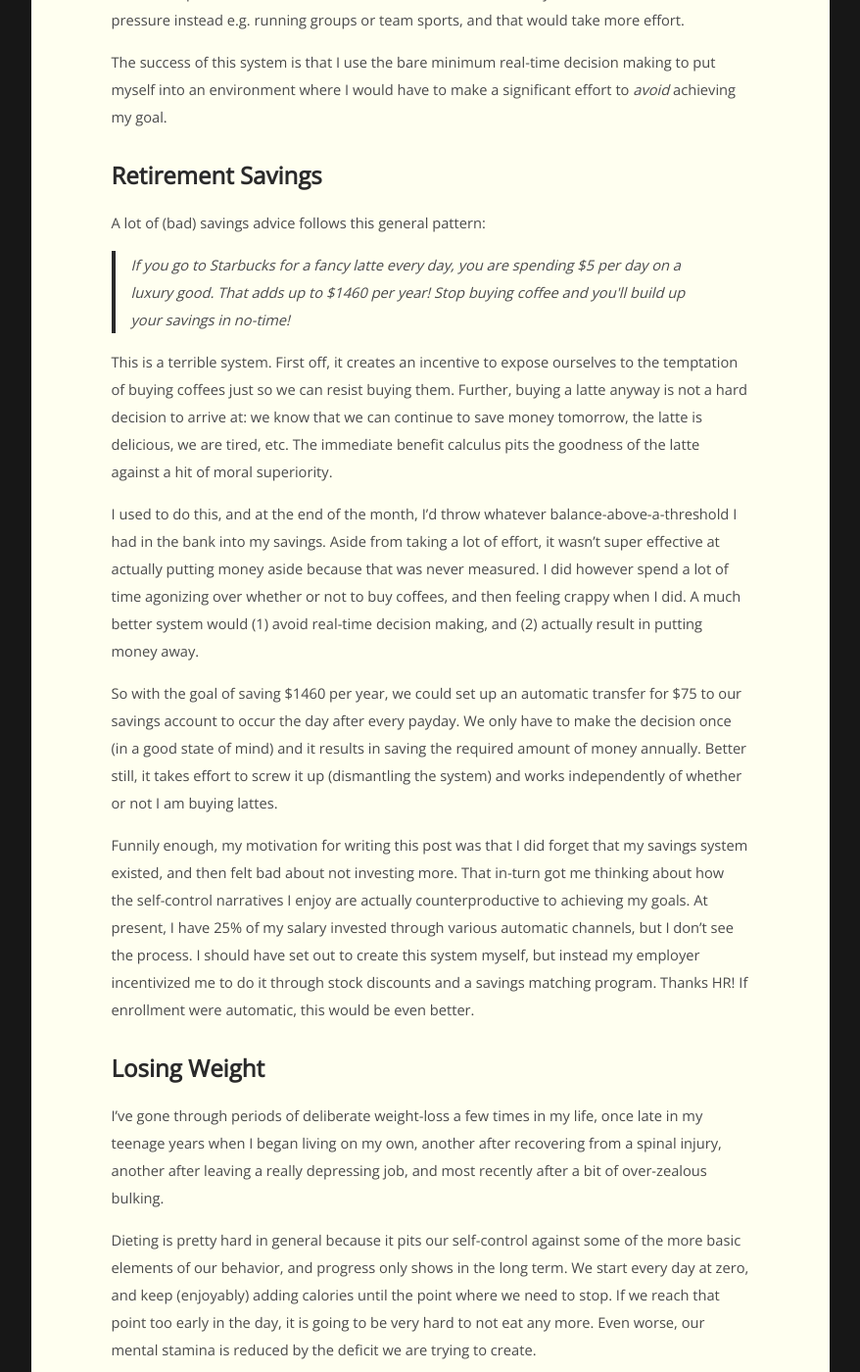
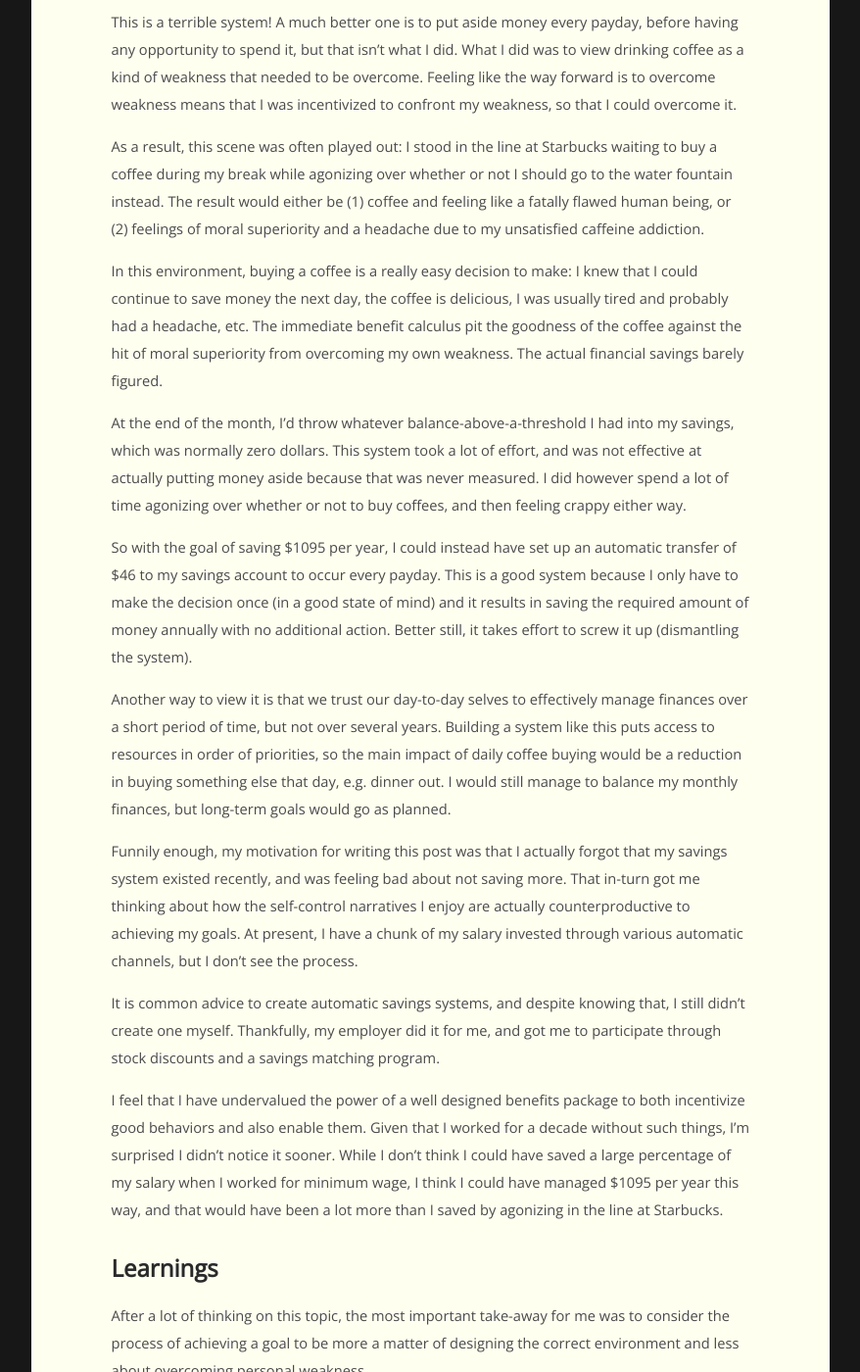
Before and after one commit to ezrasavard/ezrasavard.com, a Jekyll site: the page built from _posts/2019-02-24-passive-control.md, in a window 1280 px wide and 1400 px high, scrolled down 1539 px. Shown: the whole window at 98% size, without its empty margins (317-1195 px from the left). Built offline with Jekyll 4.4.1, drawn with Linux system fonts in a browser that asks for light colours; nearby versions of some CDN libraries; some of the changed text lies outside the part shown.

Commit message:
final edits for self-control post

```diff
--- a/_posts/2019-02-24-passive-control.md
+++ b/_posts/2019-02-24-passive-control.md
@@ -1,218 +1,134 @@
 ---
 title: (Self) Control Systems
 date: 2019-02-24
-tags: [philosophy, finance, fitness]
+tags: [philosophy, finance]
 ---
 
+In my life, I've mostly approached
+achieving my goals via rigid self-discipline. I've viewed any mis-steps
+as a sign of weaknesses to be overcome through willpower.
+This approach emphasizes confronting obstacles head-on and feeling morally
+superior for overcoming them.
+
+A present-day evangelist of this attitude would be Jordan B. Peterson. I think
+his message of self-reliance and confronting our own weakness
+appeals strongly to young men who want to prove themselves
+in the world, as it did to me. I'm not exactly sure how I was introduced to
+it, but heroically rising up against obstacles and triumphing by sheer force
+of will is not exactly a rare message in fiction consumed by young boys.
+
+Using this model, I felt like a total badass each time I chose not to eat
+some free cake. It follows the same narrative as my childhood heroes.
+I felt empowered and in-charge of my own destiny, and that is why it was so
+seductive. I now I see this approach as a way to _feel like_ I am making
+progress, but not a good way to actually achieve my goals.
+
 As I've grown less arrogant with age, I've come around to the idea that
-I can't fully control myself, and moreover that it is a waste effort to try
-and do so. Maybe I'd feel differently if signaling that I am the paragon
-of self-discipline actually benefitted me, rather than making me look like
-a teenager that has just encountered his first Nietzche quote.
+I can't fully control myself, and moreover that it is a waste effort to try.
+I now prefer to think in terms of
+strategies that help me succeed most of the time, without constant effort.
+Usually this comes down to avoiding real-time decision making.
 
-A popular narrative of self-control, promoted by Jordan Peterson-esque
-self-help types, emphasizes taking responsibility,
-being disciplined. It summizes that being good at life is the result of
-overcoming these obstacles and controlling yourself perfectly in real-time.
-In this model, I feel like a total badass for not eating some
-free cake.
-I feel empowered and in-charge of my own destiny, and that is why it is so
-seductive. I used to approach life this way, but
-I no longer think that it is _effective_ for achieving goals.
-
-I now prefer to think in terms of
-strategies that help me succeed most of the time. Usually it comes down to
-avoiding real-time decision making, because when I want to eat free cake,
-the same delicious, cake-y forces are acting on
-the part of me that wants to lose weight.
-A good system results in achieving my goals by default.
+A good system results in achieving my goals by either doing nothing
+or doing whatever is easiest in the moment.
+The challenge is to create an environment so that I, through normal
+day-to-day activities, will progress toward my goals at an acceptable pace.
 
 <!--more-->
 
-## Boring Cardio
+## Retirement Savings and Coffee
 
-I find cardio super boring, but really want to improve my heart and
-lung health to improve my odds of living a long and healthy life.
-To this end, I decided to do 45 minutes of cardio three times per week.
-
-I found that I spent the entire time trying to convince myself not to
-quit early. I would distract myself with podcasts (partially works)
-and then watch the clock and treat fractions of completion as milestones
-worth pushing for.
-Inevitably I get bored and leave, usually in under 15 minutes, because
-the decision to stop early becomes easier and easier the longer this goes on.
-
-In order to address the mental fatigue problem, I started doing cardio classes
-at a local gym instead. I put the class in my calendar for M/W/F and
-now I just go when my notification pops up.
-Once I am there, the social environment makes it easier to stay for
-the entire class than to give up early. I go into a room and do whatever
-this person tells me to for an hour, and I get my workout.
-
-It costs me $50/month thanks to an employer subsidy and I consider that a steal.
-If gym class costs were prohibitive, I would have to substitute
-with community-sourced forms of social pressure instead
-e.g. running groups or team sports, and that would take more effort.
-
-The success of this system is that I use the bare minimum real-time
-decision making to put myself into an environment where I would have to
-make a significant effort to _avoid_ achieving my goal.
-
-
-## Retirement Savings
+I moved out of my family home and started working full-time around age 20
+and reached a point of financial self-sufficiency near the end of my
+degree, ten years later. In the time between,
+I spent many years living paycheck-to-paycheck,
+with a bit of help from my family, as many young people do.
+I wanted to try and save money where I could, and one place I spent money
+luxuriously was on buying coffee at work. Avocado toast was not yet in vogue.
 
 A lot of (bad) savings advice follows this general pattern:
 
 <blockquote>
-If you go to Starbucks for a fancy latte every day, you are spending $5
-per day on a luxury good. That adds up to $1460 per year! Stop buying coffee
+If you go to Starbucks for a coffee every day, you are wasting $3
+every single day. That adds up to $1095 per year! Stop buying coffee
 and you'll build up your savings in no-time!
 </blockquote>
 
-This is a terrible system.
-First off, it creates an incentive to expose ourselves to the temptation
-of buying coffees just so we can resist buying them.
-Further, buying a latte anyway is not a hard decision to arrive at:
-we know that we can continue to save money tomorrow,
-the latte is delicious, we are tired, etc.
-The immediate benefit calculus pits the goodness of the latte against a
-hit of moral superiority.
+This is a terrible system! A much better one is to put aside money
+every payday, before having any opportunity to spend it,
+but that isn't what I did. What I did was to view
+drinking coffee as a kind of weakness that needed to be overcome.
+Feeling like the way forward is to overcome weakness means that
+I was incentivized to confront my weakness, so that I could overcome it.
 
-I used to do this, and at the end of the month, I'd throw whatever
-balance-above-a-threshold I had in the bank into my savings. Aside from
-taking a lot of effort, it wasn't super effective at actually putting
+As a result, this scene was often played out:
+I stood in the line at Starbucks waiting to buy a coffee during my break
+while agonizing over whether or not I should go to the water fountain instead.
+The result would either be (1) coffee and feeling like a fatally flawed
+human being, or (2) feelings of moral superiority and
+a headache due to my unsatisfied caffeine addiction.
+
+In this environment, buying a coffee is a really easy decision to make:
+I knew that I could continue to save money the next day,
+the coffee is delicious, I was usually tired and probably had a headache, etc.
+The immediate benefit calculus pit the goodness of the coffee against the
+hit of moral superiority from overcoming my own weakness. The actual financial
+savings barely figured.
+
+At the end of the month, I'd throw whatever balance-above-a-threshold I had
+into my savings, which was normally zero dollars.
+This system took a lot of effort, and was not effective at actually putting
 money aside because that was never measured.
 I did however spend a lot of time agonizing over whether or not to buy coffees,
-and then feeling crappy when I did.
-A much better system would (1) avoid real-time decision making, and (2)
-actually result in putting money away.
+and then feeling crappy either way.
 
-So with the goal of saving $1460 per year, we could set up an automatic
-transfer for $75 to our savings account to occur the day after every payday.
-We only have to make the decision once (in a good state of mind)
-and it results in saving the required amount of money annually.
-Better still, it takes effort to screw it up (dismantling the system)
-and works independently of whether or not I am buying lattes.
+So with the goal of saving $1095 per year, I could instead have set up an
+automatic transfer of $46 to my savings account to occur every payday.
+This is a good system because I only have to make the decision once
+(in a good state of mind) and it results in saving the required amount of
+money annually with no additional action.
+Better still, it takes effort to screw it up (dismantling the system).
 
-Funnily enough, my motivation for writing this post was that I did forget
-that my savings system existed, and then felt bad about not investing more.
-That in-turn got me thinking about how the self-control narratives
-I enjoy are actually counterproductive to achieving my goals.
-At present, I have 25% of my salary invested through various
+Another way to view it is that we trust our day-to-day selves to effectively
+manage finances over a short period of time, but not over several years.
+Building a system like this puts access to resources in order of priorities,
+so the main impact of daily coffee buying would be a reduction in
+buying something else that day, e.g. dinner out. I would still manage to
+balance my monthly finances, but long-term goals would go as planned.
+
+Funnily enough, my motivation for writing this post was that I actually forgot
+that my savings system existed recently, and was feeling bad about not
+saving more. That in-turn got me thinking about how the self-control
+narratives I enjoy are actually counterproductive to achieving my goals.
+At present, I have a chunk of my salary invested through various
 automatic channels, but I don't see the process.
-I should have set out to create this system myself, but instead
-my employer incentivized me to do it through stock discounts and a savings
-matching program. Thanks HR! If enrollment were automatic, this would be
-even better.
+
+It is common advice to create automatic savings systems, and
+despite knowing that, I still didn't create one myself. Thankfully,
+my employer did it for me, and got me to participate through stock discounts
+and a savings matching program.
+
+I feel that I have undervalued the power of a well designed
+benefits package to both incentivize good behaviors and also enable them.
+Given that I worked for a decade without such things, I'm surprised I
+didn't notice it sooner. While I don't think I could have saved a large
+percentage of my salary when I worked for minimum wage,
+I think I could have managed $1095 per year this way,
+and that would have been a lot more than I saved by
+agonizing in the line at Starbucks.
 
 
-## Losing Weight
+## Learnings
 
-I've gone through periods of deliberate weight-loss a few times in my life,
-once late in my teenage years when I began living on my own, another
-after recovering from a spinal injury, another after leaving a really
-depressing job, and most recently after a bit of over-zealous bulking.
-
-Dieting is pretty hard in general because it pits our self-control against
-some of the more basic elements of our behavior, and progress only shows
-in the long term. We start every day at zero, and keep (enjoyably)
-adding calories until the point where we need to stop. If we reach that
-point too early in the day, it is going to be very hard to not eat any more.
-Even worse, our mental stamina is reduced by the deficit we are trying to
-create.
-
-How do we make a system where we don't have to think about our food,
-and where the easiest option is to have a caloric deficit?
-
-A perfect passive system for weight loss would involve never making a
-decision about what or when to eat, and keeping busy enough to not notice.
-One could completely clear their home of all food, sign up for a
-weight loss oriented meal delivery service, and then not take any money
-when going out of the house, but that is a really, really, expensive
-and invasive option.
-Lastly, something would have to be done in order to enforce caloric expenditure.
-Maybe [installing a Peloton in your ultra-modern glass-walled zen garden / conservatory / gym?](https://twitter.com/ClueHeywood/status/1089702015767179265/photo/1)
-
-Internet-law demands that any self-help blog post must mention
-pareto-optimality, so here we are. It isn't always required for a system
-to be perfect, and most of the time, it takes much, much less effort
-to create a "good enough" system.
-What I'm doing now is good enough and very easy to maintain.
-
-At home, I keep a lot of rice cakes, diet pop, and gum lying around. I
-mostly cook eggs and vegetables, and also eat toast.
-Crucially, I don't have any hyper-palatable snacks or sweets in my house.
-It isn't that I don't eat sweets,
-but that I want it to require a lot of effort to acquire them
-so that I don't do it often.
-
-The closest thing that I've found to an automatic bank transfer for creating
-a caloric deficit is to skip breakfast and walk a lot as part of my commute.
-I also double-dip on my gym classes here by going to them at noon.
-Locking myself in a room for an hour helps me delay eating, and then cardio
-is a good appetite suppressent, so I tend to get lunch around 2pm.
-The caloric expenditure is gravy.
-
-Eating at work can be a bit harder.
-Recently, I decided to end my long-time habit of bulk cooking my week's
-lunches every weekend and switch to eating out, since the cost is not
-that different, and it frees up a lot of time
-(weight loss is not my main priority). One of the challenges
-has been the frequent exposure to lots of high calorie options that
-are really tasty, so I sometimes end up choosing them.
-So far, I'm managing this by going to places where
-(1) my favorite dishes are low cal and filling,
-(2) I have to walk 2km or more to get to,
-and (3) that are not located next to a higher cal place I might prefer.
-
-I'm still eating dinner out more often than I'd like to, and I haven't
-figured out a good way to disincentivize that yet. Email me if you have
-any ideas!
-
-Aside from creating an environment conducive to weight loss, I
-also avoid environments where it is easy to
-overeat. This means that I try to skip events that offer free
-food, since I almost always overeat in those situations, and prefer to
-meet my friends for coffee rather than meals.
-
-I used to track all of my food daily, as well as
-my weight, and that was useful for losing weight on a set schedule.
-With that approach, I could lose 1lb/week reliably over several months.
-For long-term passive weight management though,
-I don't think intake tracking is the right approach.
-For the last two months, I only track my body weight.
-I weigh myself every day at the same time and record it, and then
-use a one month trendline to see how things are going (anything less than a
-month is dominated by water-weight fluctuations).
-So far, I'm losing about 1.5lbs/month on this system, which is slower
-than I'd like, but very, very easy to keep up.
-
-One confounder here is that my years of food intake tracking mean that
-I am pretty accurate in estimating how many calories I'm eating.
-I occasionally track everything just to check and I'm usually +/- 100 kcal
-for the day.
-I also mostly trust restaurant nutrition facts, but add 20%
-if the portions are set by a human server.
-
-
-## Conclusions
-
-Whenever I want to achieve something, I consider myself failure-prone and
-design accordingly:
+After a lot of thinking on this topic, the most important take-away
+for me was to consider the process of achieving a goal to be more
+a matter of designing the correct environment and less about
+overcoming personal weakness.
 
 1. Minimize opportunities to deviate from the goal
 2. Create or find an environment that makes achieving the goal the easiest choice
 3. Measure the actual desired outcome variable
 
+I'm trying to apply similar thinking now to improving my cardio fitness
+(which is very boring) and losing weight with lower effort.
 This mostly seems to be working.
-
-It is also interesting in retrospect how implicated my employer is in
-all of these systems. Most directly, in the savings case,
-they directly incentivized and designed the system I use.
-In other cases, fitness subsidies and flexible work schedules still play a
-pretty big role. Market rate for my fitness classes would, at a minimum,
-be roughly 6x the price I pay.
-I feel that I have underappreciated the power of a well designed benefits
-package to both incentivize good behaviors and also enable them.
-Given that I worked for a decade without such things, I'm surprised I
-didn't notice it sooner.
```
